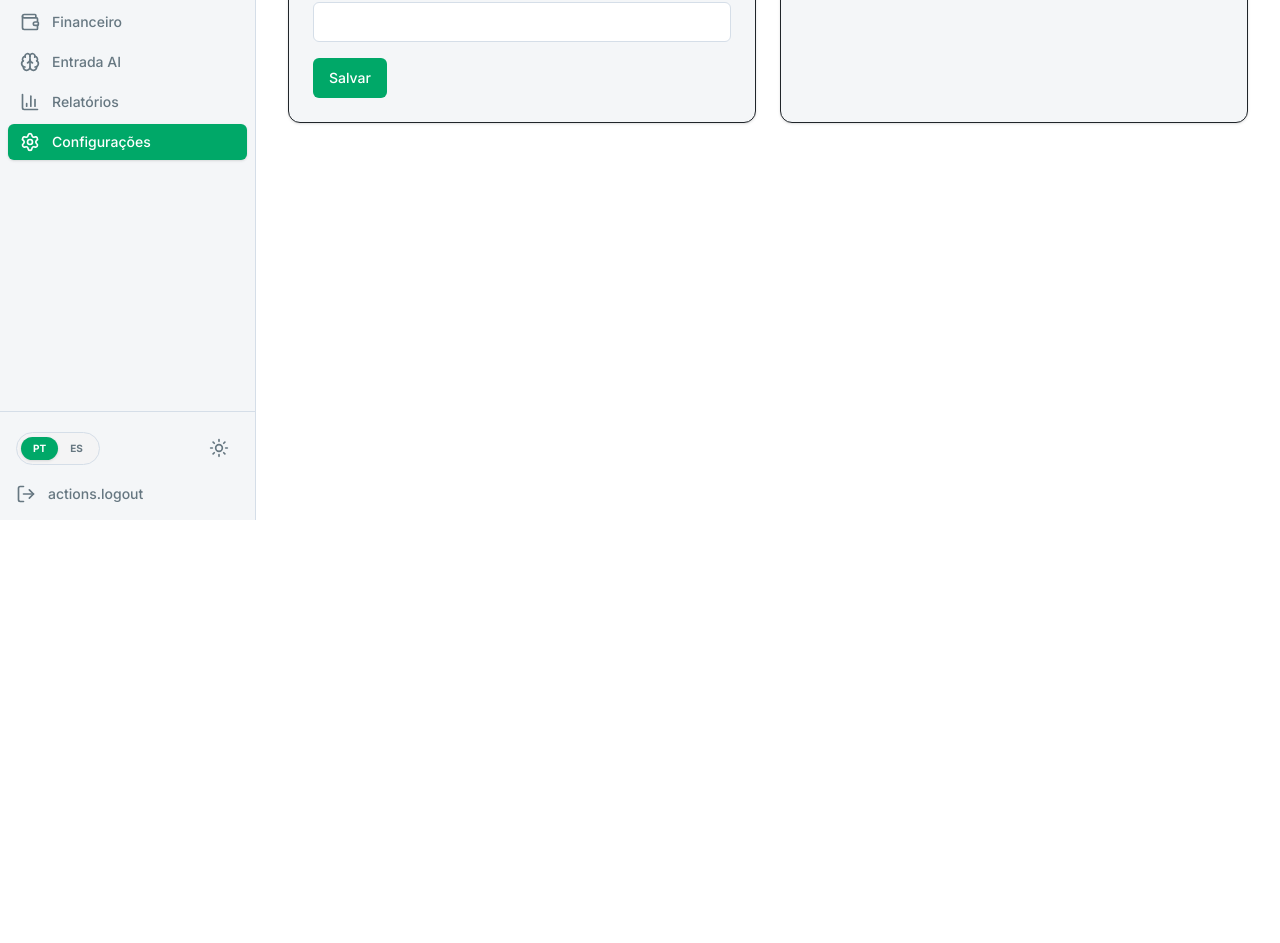
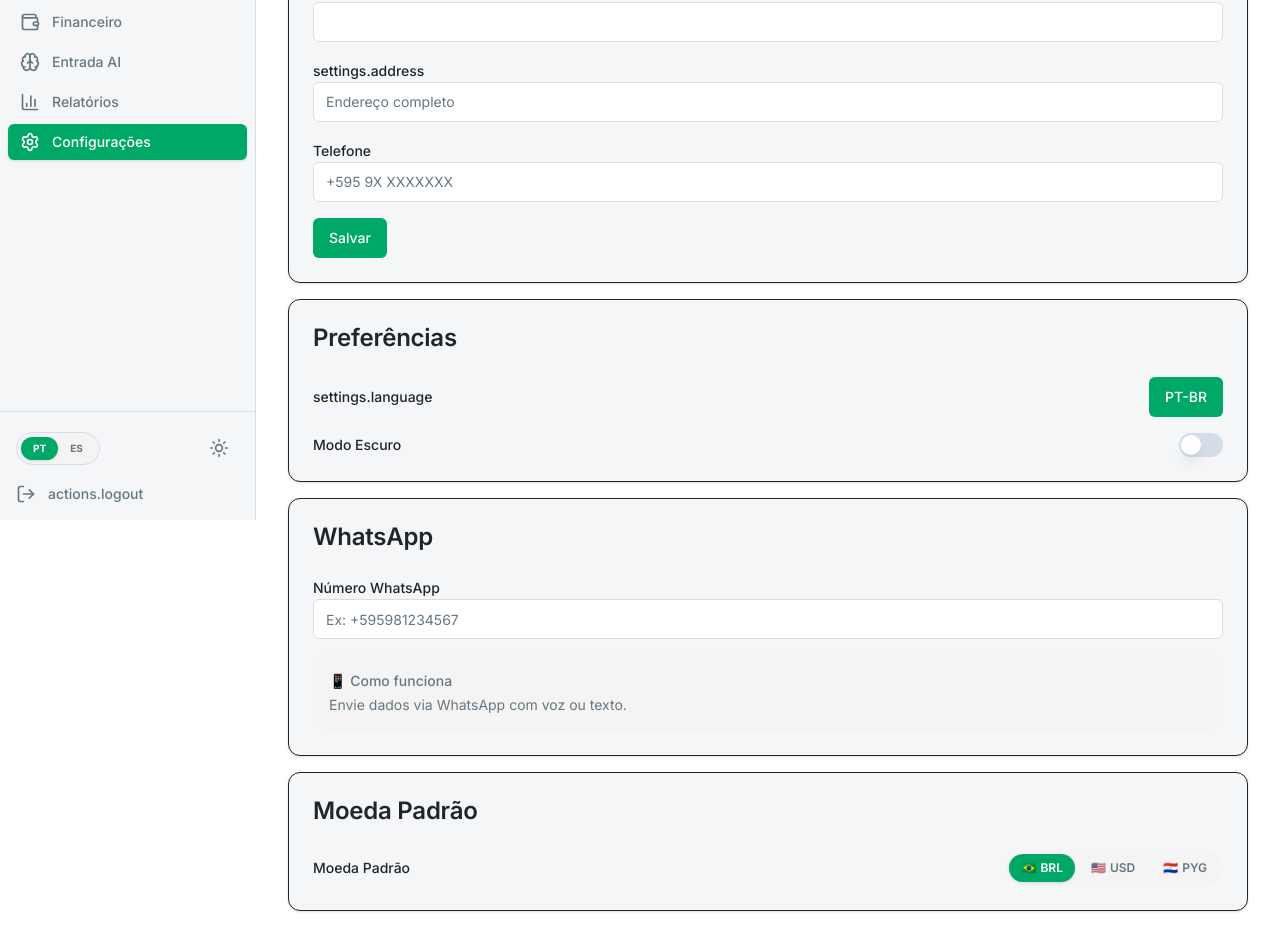
Before and after one commit to axis-net-py/AURELIUS, a React (Vite) app: page /settings in a window 1280 px wide. Shown: the part 280-1223 px from the top of the page. Before the commit the page ends 800 px from the top, so only its background shows below. Built offline with nearby package versions, Linux system fonts and the light colour scheme; a web font is replaced by a local one; what @react-pdf/renderer would draw is missing.

Commit message:
feat: complete SettingsPage — farm form, preferences, WhatsApp, currency selector

```diff
--- a/src/app/settings/SettingsPage.tsx
+++ b/src/app/settings/SettingsPage.tsx
@@ -11,6 +11,8 @@ import { Switch } from '@/components/ui/switch';
 import { toast } from 'sonner';
 import { supabase } from '@/lib/supabase';
 import { useAuthStore } from '@/store/useAuthStore';
+import { useCurrencyStore } from '@/store/useCurrencyStore';
+import { CurrencySelector } from '@/components/ui/CurrencySelector';
 
 const farmSchema = z.object({
   name: z.string().min(1, 'Nome obrigatório'),
@@ -22,7 +24,11 @@ const farmSchema = z.object({
 export const SettingsPage: React.FC = () => {
   const { t, i18n } = useTranslation();
   const { user } = useAuthStore();
+  const { currency } = useCurrencyStore();
   const form = useForm({ resolver: zodResolver(farmSchema) });
+  const [isDark, setIsDark] = React.useState(
+    document.documentElement.classList.contains('dark')
+  )
 
   const toggleLanguage = () => {
     const next = i18n.language === 'es' ? 'pt-BR' : 'es';
@@ -31,9 +37,10 @@ export const SettingsPage: React.FC = () => {
   };
 
   const toggleTheme = () => {
-    const isDark = document.documentElement.classList.contains('dark');
-    document.documentElement.classList.toggle('dark', !isDark);
-    localStorage.setItem('theme', isDark ? 'light' : 'dark');
+    const newIsDark = !isDark
+    document.documentElement.classList.toggle('dark', newIsDark)
+    localStorage.setItem('theme', newIsDark ? 'dark' : 'light')
+    setIsDark(newIsDark)
   };
 
   const onSubmit = async (data: any) => {
@@ -47,7 +54,7 @@ export const SettingsPage: React.FC = () => {
     <div className="space-y-6 animate-in fade-in duration-500">
       <h1 className="text-3xl font-bold">{t('settings.title')}</h1>
 
-      <div className="grid grid-cols-1 lg:grid-cols-2 gap-6">
+      <div className="grid grid-cols-1 gap-4">
         <Card>
           <CardHeader><CardTitle>{t('settings.farm_profile')}</CardTitle></CardHeader>
           <CardContent>
@@ -60,21 +67,61 @@ export const SettingsPage: React.FC = () => {
                 <Label>{t('settings.cnpj')}</Label>
                 <Input {...form.register('cnpj')} />
               </div>
+              <div>
+                <Label>{t('settings.address')}</Label>
+                <Input {...form.register('address')} placeholder="Endereço completo" />
+              </div>
+              <div>
+                <Label>Telefone</Label>
+                <Input {...form.register('phone')} placeholder="+595 9X XXXXXXX" />
+              </div>
               <Button type="submit">{t('actions.save')}</Button>
             </form>
           </CardContent>
         </Card>
 
         <Card>
-          <CardHeader><CardTitle>Preferências</CardTitle></CardHeader>
+          <CardHeader><CardTitle>{t('settings.preferences')}</CardTitle></CardHeader>
           <CardContent className="space-y-4">
             <div className="flex justify-between items-center">
               <Label>{t('settings.language')}</Label>
               <Button onClick={toggleLanguage}>{i18n.language.toUpperCase()}</Button>
             </div>
             <div className="flex justify-between items-center">
-              <Label>Modo Escuro</Label>
-              <Switch onClick={toggleTheme} />
+              <Label>{t('settings.dark_mode')}</Label>
+              <Switch checked={isDark} onCheckedChange={toggleTheme} />
+            </div>
+          </CardContent>
+        </Card>
+
+        <Card>
+          <CardHeader>
+            <CardTitle>{t('settings.whatsapp_section')}</CardTitle>
+          </CardHeader>
+          <CardContent className="space-y-4">
+            <div>
+              <Label>{t('settings.whatsapp_number')}</Label>
+              <Input
+                placeholder={t('settings.whatsapp_hint')}
+                onChange={(e) => localStorage.setItem('whatsapp_number', e.target.value)}
+                defaultValue={localStorage.getItem('whatsapp_number') || ''}
+              />
+            </div>
+            <div className="bg-muted rounded-2xl p-4 text-sm text-muted-foreground">
+              <p className="font-medium mb-1">📱 {t('ai_input.how_it_works')}</p>
+              <p>{t('ai_input.subtitle')}</p>
+            </div>
+          </CardContent>
+        </Card>
+
+        <Card>
+          <CardHeader>
+            <CardTitle>{t('settings.currency_section')}</CardTitle>
+          </CardHeader>
+          <CardContent>
+            <div className="flex items-center justify-between">
+              <Label>{t('settings.currency_section')}</Label>
+              <CurrencySelector />
             </div>
           </CardContent>
         </Card>
--- a/src/locales/es.json
+++ b/src/locales/es.json
@@ -8,7 +8,7 @@
     "finance": "Finanzas",
     "expenses": "Gastos",
     "revenues": "Ingresos",
-    "ai_input": "Entrada AI",
+    "ai_input": "Entrada IA",
     "reports": "Informes",
     "settings": "Configuración"
   },
@@ -143,6 +143,7 @@
     "buyer": "Comprador",
     "notes": "Observaciones",
     "receipt": "Comprobante",
+    "invoice": "Nota Fiscal",
     "payment_method": "Método de Pago",
     "season": "Campaña",
     "field": "Lote",
@@ -194,13 +195,18 @@
     "invite_user": "Invitar Usuario",
     "language": "Idioma",
     "currency": "Moneda",
-    "whatsapp_number": "Número WhatsApp"
+    "preferences": "Preferencias",
+    "dark_mode": "Modo Oscuro",
+    "whatsapp_section": "WhatsApp",
+    "whatsapp_number": "Número WhatsApp",
+    "whatsapp_hint": "Ej: +595981234567",
+    "currency_section": "Moneda Predeterminada"
   },
   "ai_input": {
-    "title": "Entrada AI",
+    "title": "Entrada IA",
     "subtitle": "Envíe datos por WhatsApp con voz o texto.",
     "how_it_works": "Cómo funciona",
-    "recent_logs": "Registros Recientes",
+    "recent_logs": "Registros Recentes",
     "phone": "Teléfono",
     "message": "Mensaje",
     "intent": "Intención Detectada",
--- a/src/locales/pt-BR.json
+++ b/src/locales/pt-BR.json
@@ -188,12 +188,12 @@
     "farm_profile": "Perfil da Fazenda",
     "farm_name": "Nome da Fazenda",
     "cnpj": "CNPJ",
-    "address": "Endereço",
-    "users": "Usuários",
-    "invite_user": "Convidar Usuário",
-    "language": "Idioma",
-    "currency": "Moeda",
-    "whatsapp_number": "Número WhatsApp"
+    "preferences": "Preferências",
+    "dark_mode": "Modo Escuro",
+    "whatsapp_section": "WhatsApp",
+    "whatsapp_number": "Número WhatsApp",
+    "whatsapp_hint": "Ex: +595981234567",
+    "currency_section": "Moeda Padrão"
   },
   "ai_input": {
     "title": "Entrada AI",
```
